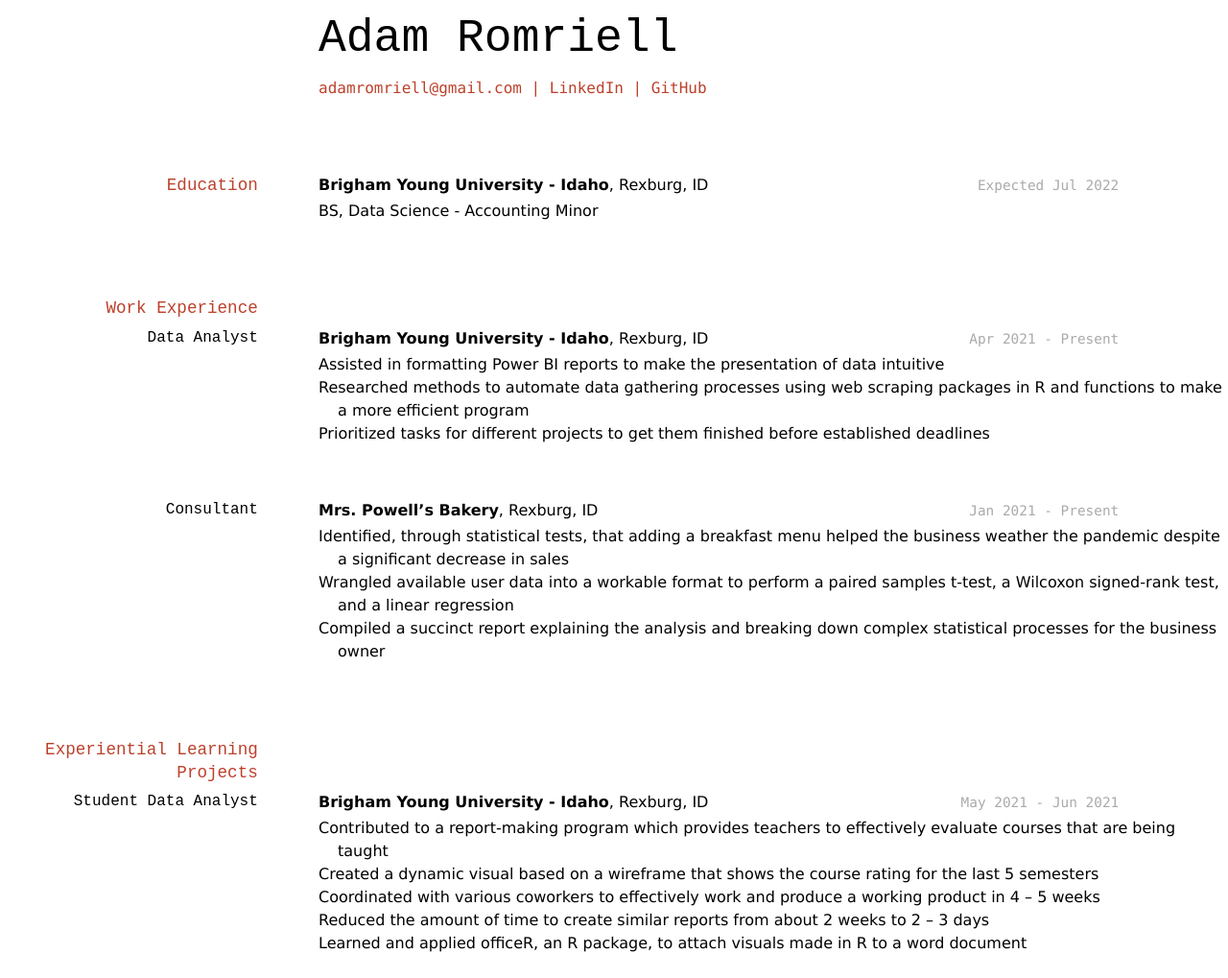
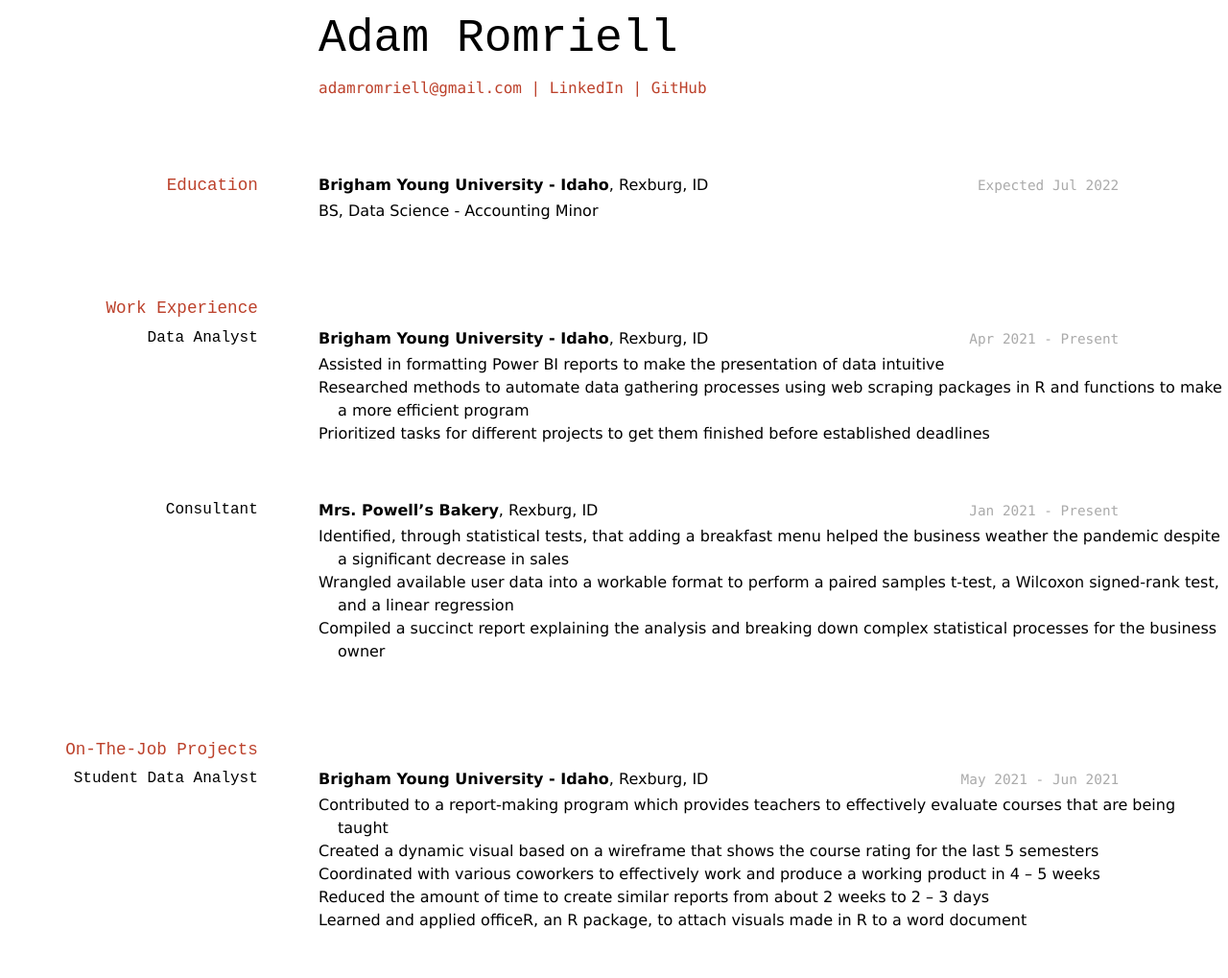
Before and after one commit to TheAdmrial/romriell_adam_resume, a Jekyll site: the page built from docs/index.md, in a window 1280 px wide. Shown: the whole page at 96% size. Built offline with Jekyll 4.4.1, drawn with Linux system fonts in a browser that asks for light colours; after the commit the page ends 995 px from its top, so only the background shows below that.

Commit message:
updated the on-th-job projects  main title

```diff
--- a/docs/index.md
+++ b/docs/index.md
@@ -52,7 +52,7 @@ __Mrs. Powell's Bakery__, Rexburg, ID
 - Wrangled available user data into a workable format to perform a paired samples t-test, a Wilcoxon signed-rank test, and a linear regression
 - Compiled a succinct report explaining the analysis and breaking down complex statistical processes for the business owner
 
-## Experiential Learning Projects
+## On-The-Job Projects
 
 ### Student Data Analyst
 
```
